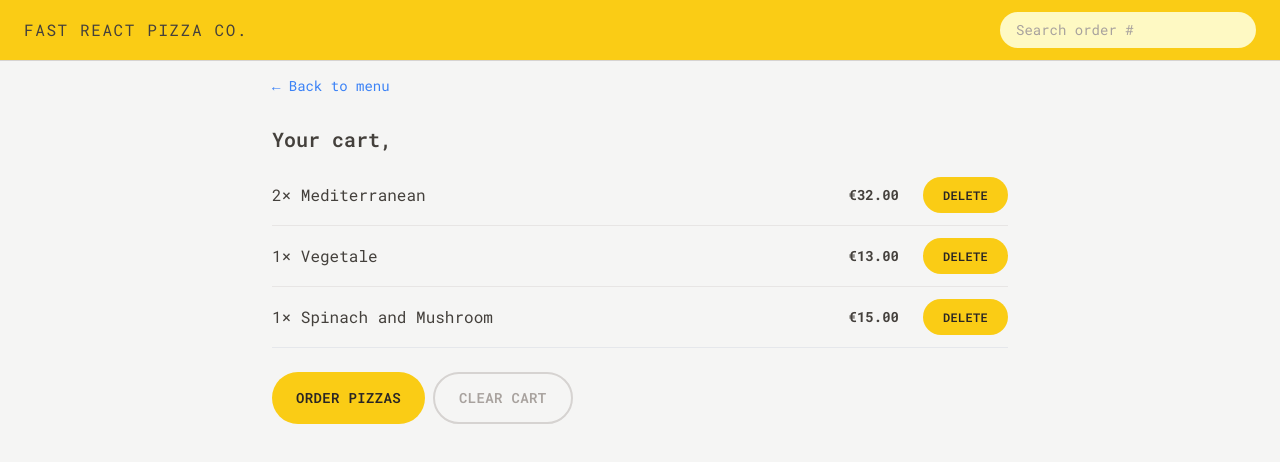
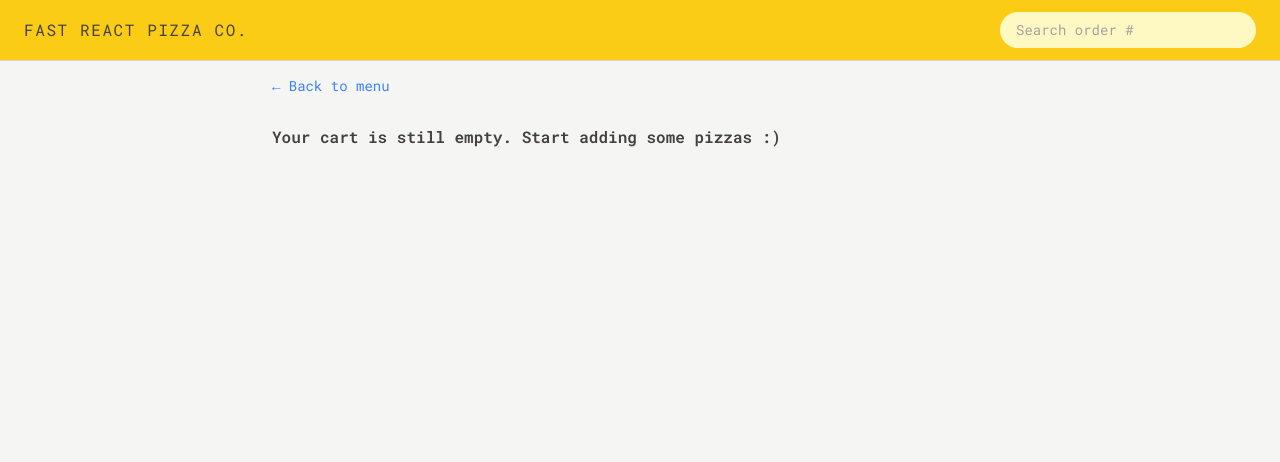
Before and after one commit to NaveedMaq/fast-react-pizza, a React (Vite) app: page /cart in a window 1280 px wide. Shown: the top 462 px of the page. Built offline with nearby package versions, Linux system fonts and the light colour scheme.

Commit message:
feat: Display Cart Items

```diff
--- a/src/features/cart/Cart.jsx
+++ b/src/features/cart/Cart.jsx
@@ -1,36 +1,16 @@
-import { useSelector } from 'react-redux';
+import { useDispatch, useSelector } from 'react-redux';
 import LinkButton from '../../ui/LinkButton';
 import Button from '../../ui/Button';
 import CartItem from './CartItem';
-
-const fakeCart = [
-  {
-    pizzaId: 12,
-    name: 'Mediterranean',
-    quantity: 2,
-    unitPrice: 16,
-    totalPrice: 32,
-  },
-  {
-    pizzaId: 6,
-    name: 'Vegetale',
-    quantity: 1,
-    unitPrice: 13,
-    totalPrice: 13,
-  },
-  {
-    pizzaId: 11,
-    name: 'Spinach and Mushroom',
-    quantity: 1,
-    unitPrice: 15,
-    totalPrice: 15,
-  },
-];
+import EmptyCart from './EmptyCart';
+import { clearCart, getCart } from './cartSlice';
 
 function Cart() {
   const username = useSelector((state) => state.user.username);
-  const cart = fakeCart;
+  const cart = useSelector(getCart);
+  const dispatch = useDispatch();
 
+  if (!cart.length) return <EmptyCart />;
   return (
     <div className="px-4 py-3">
       <LinkButton to="/menu">&larr; Back to menu</LinkButton>
@@ -47,7 +27,9 @@
         <Button to="/order/new" type="primary">
           Order pizzas
         </Button>
-        <Button type="secondary">Clear cart</Button>
+        <Button type="secondary" onClick={() => dispatch(clearCart())}>
+          Clear cart
+        </Button>
       </div>
     </div>
   );
--- a/src/features/cart/EmptyCart.jsx
+++ b/src/features/cart/EmptyCart.jsx
@@ -1,11 +1,13 @@
-import { Link } from 'react-router-dom';
+import LinkButton from '../../ui/LinkButton';
 
 function EmptyCart() {
   return (
-    <div>
-      <Link to="/menu">&larr; Back to menu</Link>
+    <div className="px-4 py-3">
+      <LinkButton to="/menu">&larr; Back to menu</LinkButton>
 
-      <p>Your cart is still empty. Start adding some pizzas :)</p>
+      <p className="mt-7 font-semibold">
+        Your cart is still empty. Start adding some pizzas :)
+      </p>
     </div>
   );
 }
--- a/src/features/cart/cartSlice.js
+++ b/src/features/cart/cartSlice.js
@@ -53,6 +53,8 @@
 
 export default cartSlice.reducer;
 
+export const getCart = (state) => state.cart.cart;
+
 export const getTotalPizzaQuantity = (state) =>
   state.cart.cart.reduce((sum, item) => sum + item.quantity, 0);
 
```
